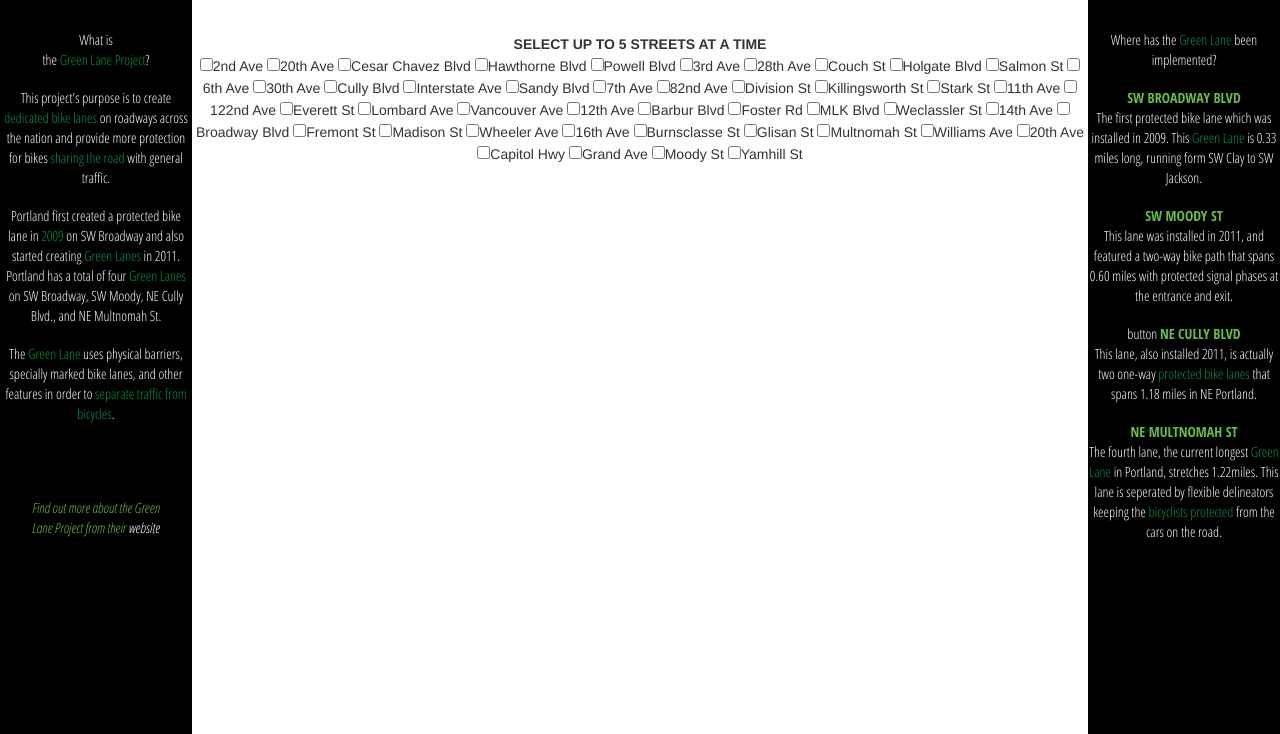
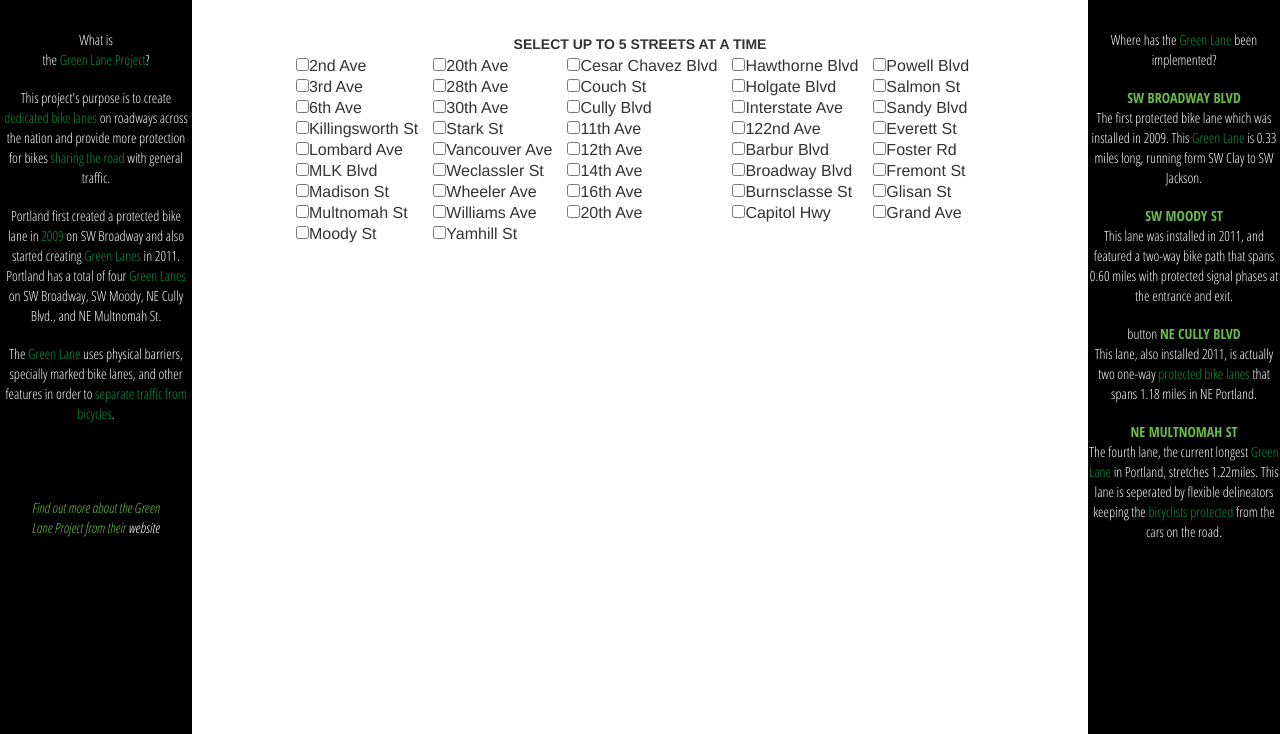
Before and after one commit to kentrowbridge/CS-441-Project, a plain HTML site: page public/index.html in a window 1280 px wide. Shown: the part 146-880 px from the top of the page. Drawn offline with nearby package versions, Linux system fonts and the light colour scheme; a script that the page names is missing.

Commit message:
fixed checkbox formatting

```diff
--- a/public/index.html
+++ b/public/index.html
@@ -74,61 +74,68 @@
 			<div id="instructions">
 				Select up to 5 streets at a time
 			</div>
-				<form id="checkTable" align="center">
-					  	<input type="checkbox" class="cbox" id="test" onclick="checkBoxLimit()">2nd Ave</input>
-						<input type="checkbox" class="cbox" onclick="checkBoxLimit()">20th Ave</input>
-						<input type="checkbox" class="cbox" onclick="checkBoxLimit()">Cesar Chavez Blvd</input>
-						<input type="checkbox" class="cbox" onclick="checkBoxLimit()">Hawthorne Blvd</input>
-						<input type="checkbox" class="cbox" onclick="checkBoxLimit()">Powell Blvd</input>
-
-					    <input type="checkbox" class="cbox" onclick="checkBoxLimit()">3rd Ave</input>
-						<input type="checkbox" class="cbox" onclick="checkBoxLimit()">28th Ave</input>
-						<input type="checkbox" class="cbox" onclick="checkBoxLimit()">Couch St</input>
-						<input type="checkbox" class="cbox" onclick="checkBoxLimit()">Holgate Blvd</input>
-						<input type="checkbox" class="cbox" onclick="checkBoxLimit()">Salmon St</input>
-
-					    <input type="checkbox" class="cbox" onclick="checkBoxLimit()">6th Ave</input>
-						<input type="checkbox" class="cbox" onclick="checkBoxLimit()">30th Ave</input>
-						<input type="checkbox" class="cbox" onclick="checkBoxLimit()">Cully Blvd</input>
-						<input type="checkbox" class="cbox" onclick="checkBoxLimit()">Interstate Ave</input>
-						<input type="checkbox" class="cbox" onclick="checkBoxLimit()">Sandy Blvd</input>
-
-					    <input type="checkbox" class="cbox" onclick="checkBoxLimit()">7th Ave</input>
-						<input type="checkbox" class="cbox" onclick="checkBoxLimit()">82nd Ave</input>
-						<input type="checkbox" class="cbox" onclick="checkBoxLimit()">Division St</input>
-						<input type="checkbox" class="cbox" onclick="checkBoxLimit()">Killingsworth St</input>
-						<input type="checkbox" class="cbox" onclick="checkBoxLimit()">Stark St</input>
-
-					    <input type="checkbox" class="cbox" onclick="checkBoxLimit()">11th Ave</input>
-						<input type="checkbox" class="cbox" onclick="checkBoxLimit()">122nd Ave</input>
-						<input type="checkbox" class="cbox" onclick="checkBoxLimit()">Everett St</input>
-						<input type="checkbox" class="cbox" onclick="checkBoxLimit()">Lombard Ave</input>
-						<input type="checkbox" class="cbox" onclick="checkBoxLimit()">Vancouver Ave</input>
-
-					    <input type="checkbox" class="cbox" onclick="checkBoxLimit()">12th Ave</input>
-						<input type="checkbox" class="cbox" onclick="checkBoxLimit()">Barbur Blvd</input>
-						<input type="checkbox" class="cbox" onclick="checkBoxLimit()">Foster Rd</input>
-						<input type="checkbox" class="cbox" onclick="checkBoxLimit()">MLK Blvd</input>
-						<input type="checkbox" class="cbox" onclick="checkBoxLimit()">Weclassler St</input>
-
-					    <input type="checkbox" class="cbox" onclick="checkBoxLimit()">14th Ave</input>
-						<input type="checkbox" class="cbox" onclick="checkBoxLimit()">Broadway Blvd</input>
-						<input type="checkbox" class="cbox" onclick="checkBoxLimit()">Fremont St</input>
-						<input type="checkbox" class="cbox" onclick="checkBoxLimit()">Madison St</input>
-						<input type="checkbox" class="cbox" onclick="checkBoxLimit()">Wheeler Ave</input>
-
-					    <input type="checkbox" class="cbox" onclick="checkBoxLimit()">16th Ave</input>
-						<input type="checkbox" class="cbox" onclick="checkBoxLimit()">Burnsclasse St</input>
-						<input type="checkbox" class="cbox" onclick="checkBoxLimit()">Glisan St</input>
-						<input type="checkbox" class="cbox" onclick="checkBoxLimit()">Multnomah St</input>
-						<input type="checkbox" class="cbox" onclick="checkBoxLimit()">Williams Ave</input>
-				  		<input type="checkbox" class="cbox" onclick="checkBoxLimit()">20th Ave</input>
-						<input type="checkbox" class="cbox" onclick="checkBoxLimit()">Capitol Hwy</input>
-						<input type="checkbox" class="cbox" onclick="checkBoxLimit()">Grand Ave</input>
-						<input type="checkbox" class="cbox" onclick="checkBoxLimit()">Moody St</input>
-						<input type="checkbox" class="cbox" onclick="checkBoxLimit()">Yamhill St</input>
-
-				</form>
+				<table id="checkTable" align="center">
+					<tr align="left">
+					  	<td><input type="checkbox" class="cbox" id="test" onclick="checkBoxLimit()">2nd Ave</input></td>
+						<td><input type="checkbox" class="cbox" onclick="checkBoxLimit()">20th Ave</input></td>
+						<td><input type="checkbox" class="cbox" onclick="checkBoxLimit()">Cesar Chavez Blvd</input></td>
+						<td><input type="checkbox" class="cbox" onclick="checkBoxLimit()">Hawthorne Blvd</input></td>
+						<td><input type="checkbox" class="cbox" onclick="checkBoxLimit()">Powell Blvd</input></td>
+			  		</tr>
+			  		<tr align="left">
+					    <td><input type="checkbox" class="cbox" onclick="checkBoxLimit()">3rd Ave</input></td>
+						<td><input type="checkbox" class="cbox" onclick="checkBoxLimit()">28th Ave</input></td>
+						<td><input type="checkbox" class="cbox" onclick="checkBoxLimit()">Couch St</input></td>
+						<td><input type="checkbox" class="cbox" onclick="checkBoxLimit()">Holgate Blvd</input></td>
+						<td><input type="checkbox" class="cbox" onclick="checkBoxLimit()">Salmon St</input></td>
+				  	</tr>
+				  	<tr align="left">
+					    <td><input type="checkbox" class="cbox" onclick="checkBoxLimit()">6th Ave</input></td>
+						<td><input type="checkbox" class="cbox" onclick="checkBoxLimit()">30th Ave</input></td>
+						<td><input type="checkbox" class="cbox" onclick="checkBoxLimit()">Cully Blvd</input></td>
+						<td><input type="checkbox" class="cbox" onclick="checkBoxLimit()">Interstate Ave</input></td>
+						<td><input type="checkbox" class="cbox" onclick="checkBoxLimit()">Sandy Blvd</input></td>
+				  	</tr>
+				  	<tr align="left">
+			  			<td><input type="checkbox" class="cbox" onclick="checkBoxLimit()">Killingsworth St</input></td>
+						<td><input type="checkbox" class="cbox" onclick="checkBoxLimit()">Stark St</input></td>
+					    <td><input type="checkbox" class="cbox" onclick="checkBoxLimit()">11th Ave</input></td>
+						<td><input type="checkbox" class="cbox" onclick="checkBoxLimit()">122nd Ave</input></td>
+						<td><input type="checkbox" class="cbox" onclick="checkBoxLimit()">Everett St</input></td>
+				  	</tr>
+				  	<tr align="left">
+						<td><input type="checkbox" class="cbox" onclick="checkBoxLimit()">Lombard Ave</input></td>
+						<td><input type="checkbox" class="cbox" onclick="checkBoxLimit()">Vancouver Ave</input></td>
+					    <td><input type="checkbox" class="cbox" onclick="checkBoxLimit()">12th Ave</input></td>
+						<td><input type="checkbox" class="cbox" onclick="checkBoxLimit()">Barbur Blvd</input></td>
+						<td><input type="checkbox" class="cbox" onclick="checkBoxLimit()">Foster Rd</input></td>
+				  	</tr>
+				  	<tr align="left">
+						<td><input type="checkbox" class="cbox" onclick="checkBoxLimit()">MLK Blvd</input></td>
+						<td><input type="checkbox" class="cbox" onclick="checkBoxLimit()">Weclassler St</input></td>
+					    <td><input type="checkbox" class="cbox" onclick="checkBoxLimit()">14th Ave</input></td>
+						<td><input type="checkbox" class="cbox" onclick="checkBoxLimit()">Broadway Blvd</input></td>
+						<td><input type="checkbox" class="cbox" onclick="checkBoxLimit()">Fremont St</input></td>
+				  	</tr>
+				  	<tr align="left">
+						<td><input type="checkbox" class="cbox" onclick="checkBoxLimit()">Madison St</input></td>
+						<td><input type="checkbox" class="cbox" onclick="checkBoxLimit()">Wheeler Ave</input></td>
+					    <td><input type="checkbox" class="cbox" onclick="checkBoxLimit()">16th Ave</input></td>
+						<td><input type="checkbox" class="cbox" onclick="checkBoxLimit()">Burnsclasse St</input></td>
+						<td><input type="checkbox" class="cbox" onclick="checkBoxLimit()">Glisan St</input></td>
+				  	</tr>
+				  	<tr align="left">
+						<td><input type="checkbox" class="cbox" onclick="checkBoxLimit()">Multnomah St</input></td>
+						<td><input type="checkbox" class="cbox" onclick="checkBoxLimit()">Williams Ave</input></td>
+				  		<td><input type="checkbox" class="cbox" onclick="checkBoxLimit()">20th Ave</input></td>
+						<td><input type="checkbox" class="cbox" onclick="checkBoxLimit()">Capitol Hwy</input></td>
+						<td><input type="checkbox" class="cbox" onclick="checkBoxLimit()">Grand Ave</input></td>
+				  	</tr>
+				  	<tr align="left">
+						<td><input type="checkbox" class="cbox" onclick="checkBoxLimit()">Moody St</input></td>
+						<td><input type="checkbox" class="cbox" onclick="checkBoxLimit()">Yamhill St</input></td>
+				  	</tr>
+				</table>
 			</div>
 		</div>
 	</body>
```
